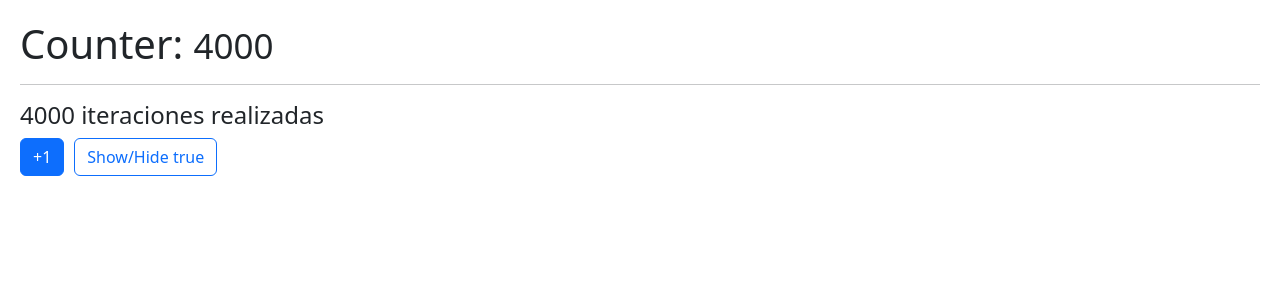
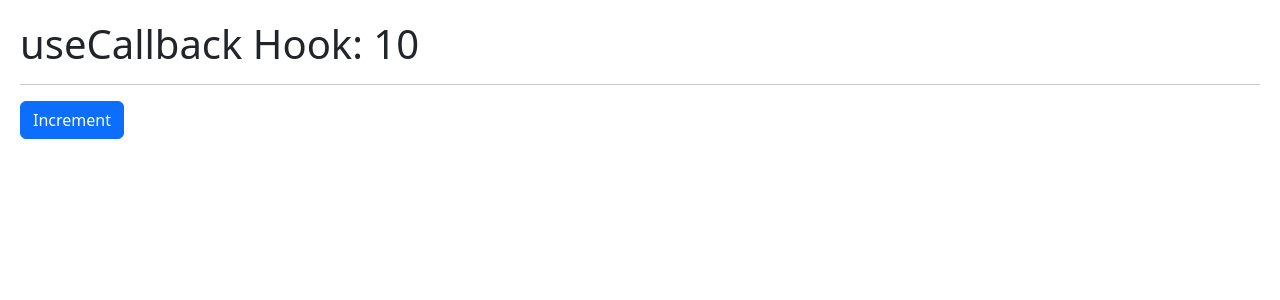
Before and after one commit to SoyDoryam/hook-app, a React (Vite) app: page / in a window 1280 px wide. Shown: the top 300 px of the page. Built offline with nearby package versions, Linux system fonts and the light colour scheme.

Commit message:
useCallback

```diff
--- /dev/null
+++ b/src/06-memos/CallbackHook.jsx
@@ -0,0 +1,26 @@
+import { useCallback, useState } from "react"
+import { ShowIncrement } from "./ShowIncrement";
+
+export const CallbackHook = () => {
+
+    const [counter, setCounter] = useState( 10 );
+
+    const incrementFather =  useCallback(
+      () => {
+        setCounter( (value) => value + 1 );
+      },
+      [],
+    );
+
+    // const incrementFather = () => {
+    //     setCounter( counter + 1 );
+    // }
+
+    return (
+        <>
+            <h1>useCallback Hook: { counter }</h1>
+            <hr />
+            <ShowIncrement increment={ incrementFather }/>
+        </>
+    )
+}
--- /dev/null
+++ b/src/06-memos/ShowIncrement.jsx
@@ -0,0 +1,16 @@
+import React from "react";
+
+export const ShowIncrement = React.memo( ({ increment }) => {
+
+  console.log('Me volvi a generar :(')
+  return (
+    <button
+        className="btn btn-primary"
+        onClick={() => {
+            increment();
+        }}
+    >
+        Increment
+    </button>
+  )
+})
--- a/src/main.jsx
+++ b/src/main.jsx
@@ -9,12 +9,13 @@
 // import { FocusScreen } from './04-useRef/FocusScreen'
 // import { Layout } from './05-useLayoutEffect/Layout'
 // import { Memorize } from './06-memos/Memorize'
-import { MemoHook } from './06-memos/MemoHook'
+// import { MemoHook } from './06-memos/MemoHook'
+import { CallbackHook } from './06-memos/CallbackHook'
 
 import './index.css'
 
 ReactDOM.createRoot(document.getElementById('root')).render(
   <React.StrictMode>
-    <MemoHook />
+    <CallbackHook />
   </React.StrictMode>,
 )
```
